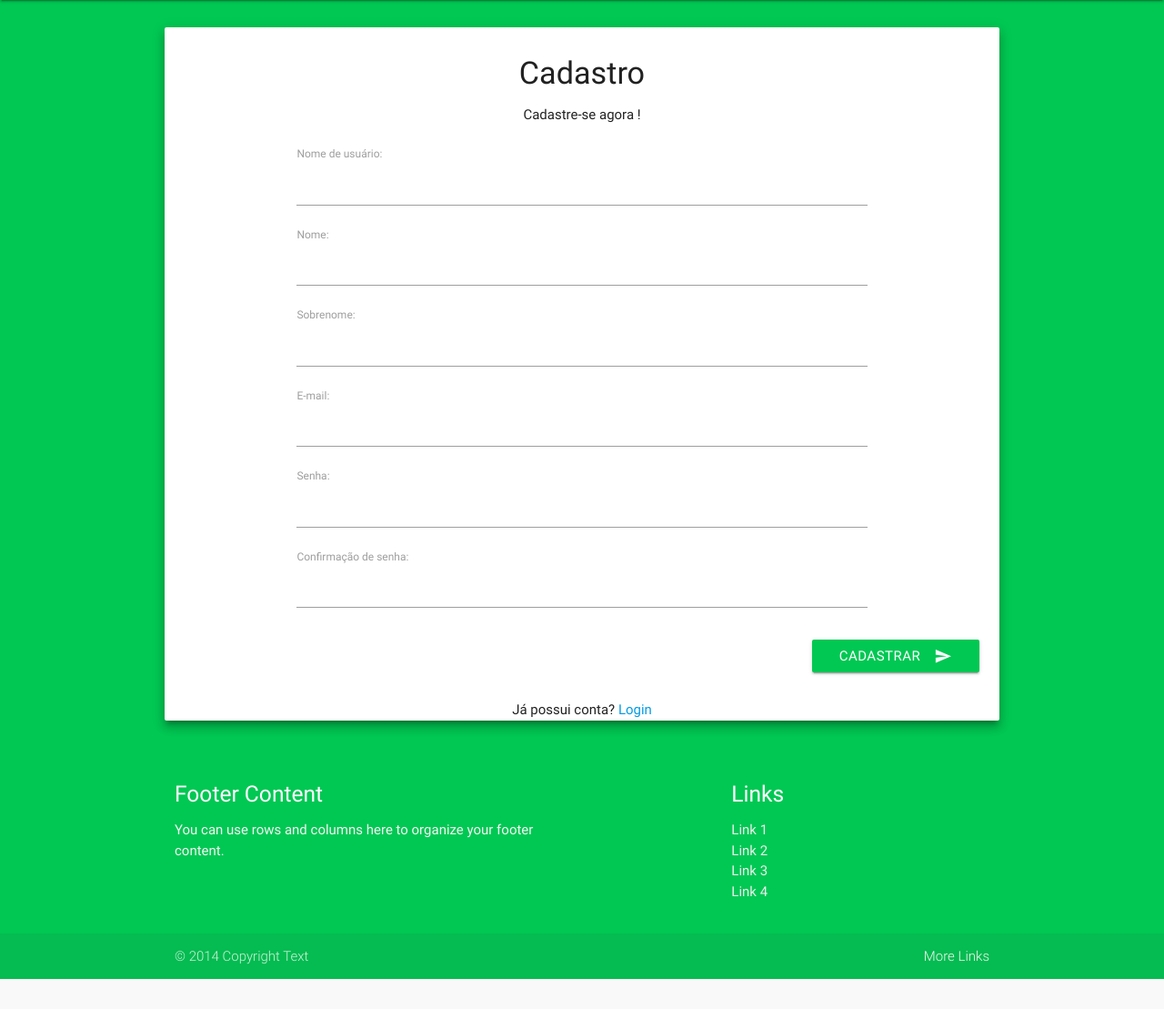
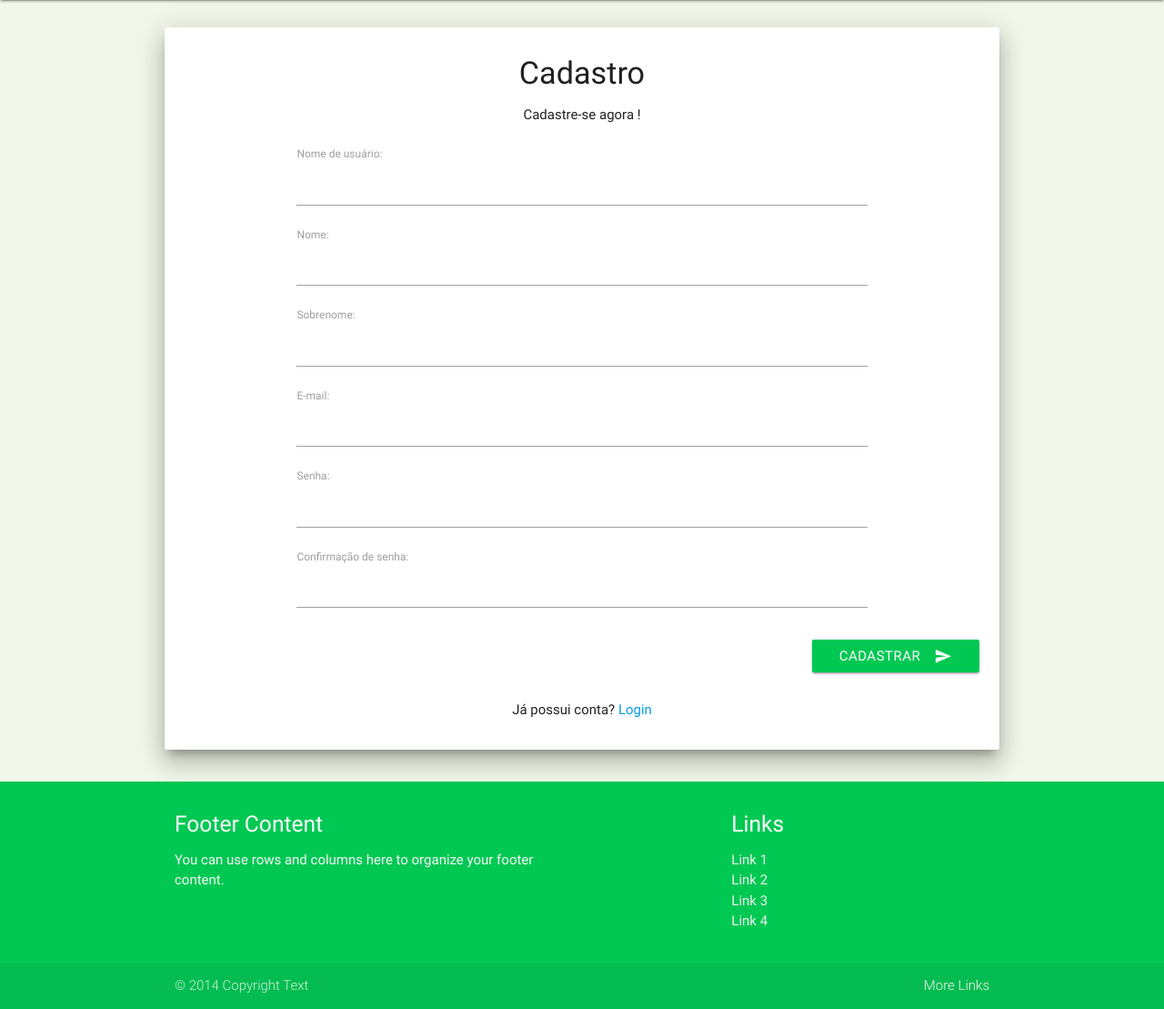
Before and after one commit to Desenho-2-2017/Ecom_merci, a Django app: page /users/sign_up/ in a window 1280 px wide. Shown: the part 64-1173 px from the top of the page at 91% size. Before the commit the page ends 1140 px from the top, so only its background shows below. Run offline with Django 3.2, Linux system fonts and the light colour scheme; parts of the project's set-up code (start-up, migrations or seed data) failed here and were passed over; some libraries are stand-ins or nearby versions.

Commit message:
Change signup layout

```diff
--- a/users/templates/signup.html
+++ b/users/templates/signup.html
@@ -13,7 +13,7 @@
     <form method="post">
       {% csrf_token %}
 
-  <body class="green accent-4">
+  <body class="light-green lighten-5">
     <!-- Start Page Loading -->
     <div id="loader-wrapper">
         <div id="loader"></div>
@@ -24,7 +24,7 @@
 
 
     <div id="login-page" class="row">
-      <div class="col s12 z-depth-4 card-panel">
+      <div class="col s12 z-depth-5 card-panel">
         <form class="login-form">
           <div class="row">
             <div class="input-field col s12 center">
@@ -42,8 +42,9 @@
             </div>
 
             <div class="input-field col s12">
+
               <p class="margin center medium-small sign-up">Já possui conta? <a>Login</a></p>
-
+              <br>
           </div>
         </form>
       </div>
```
